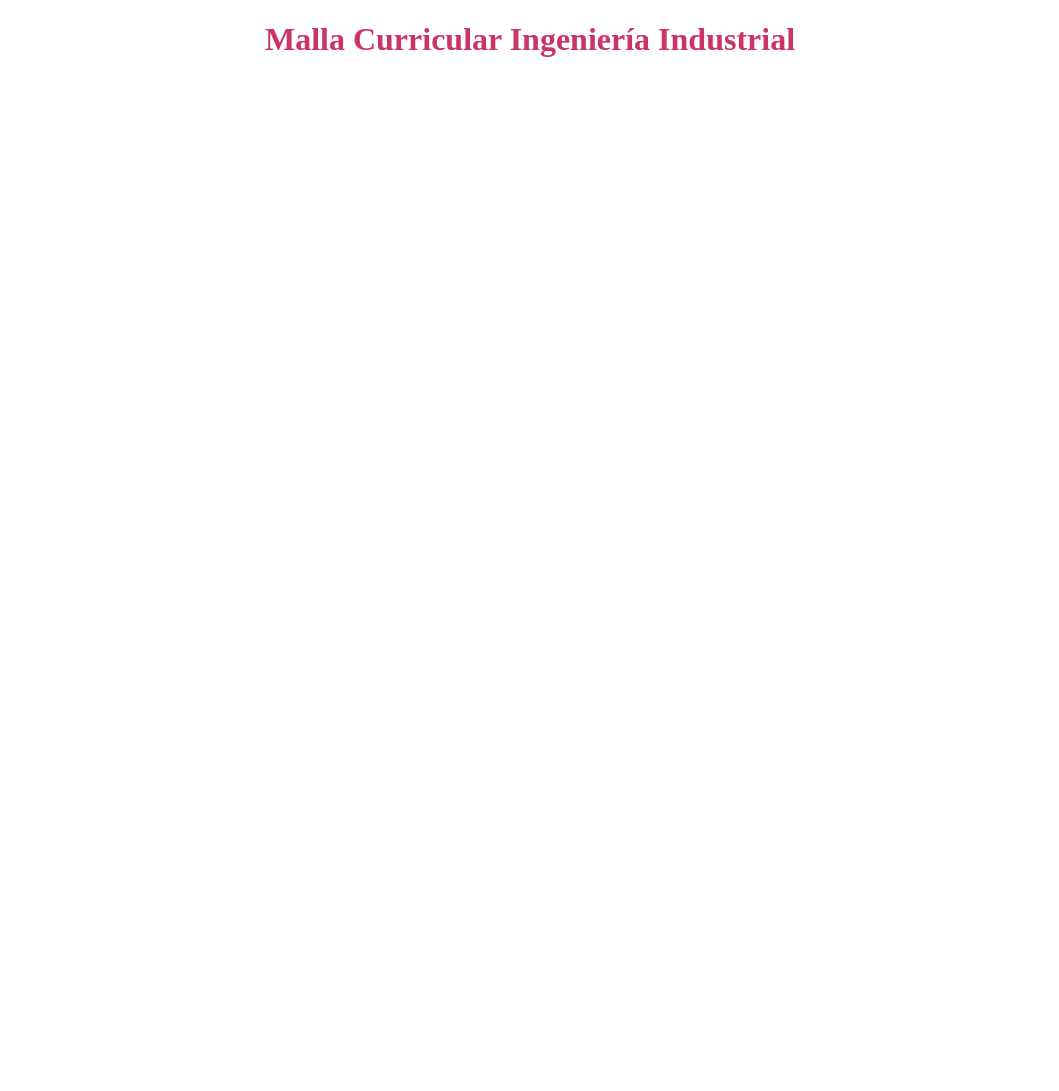
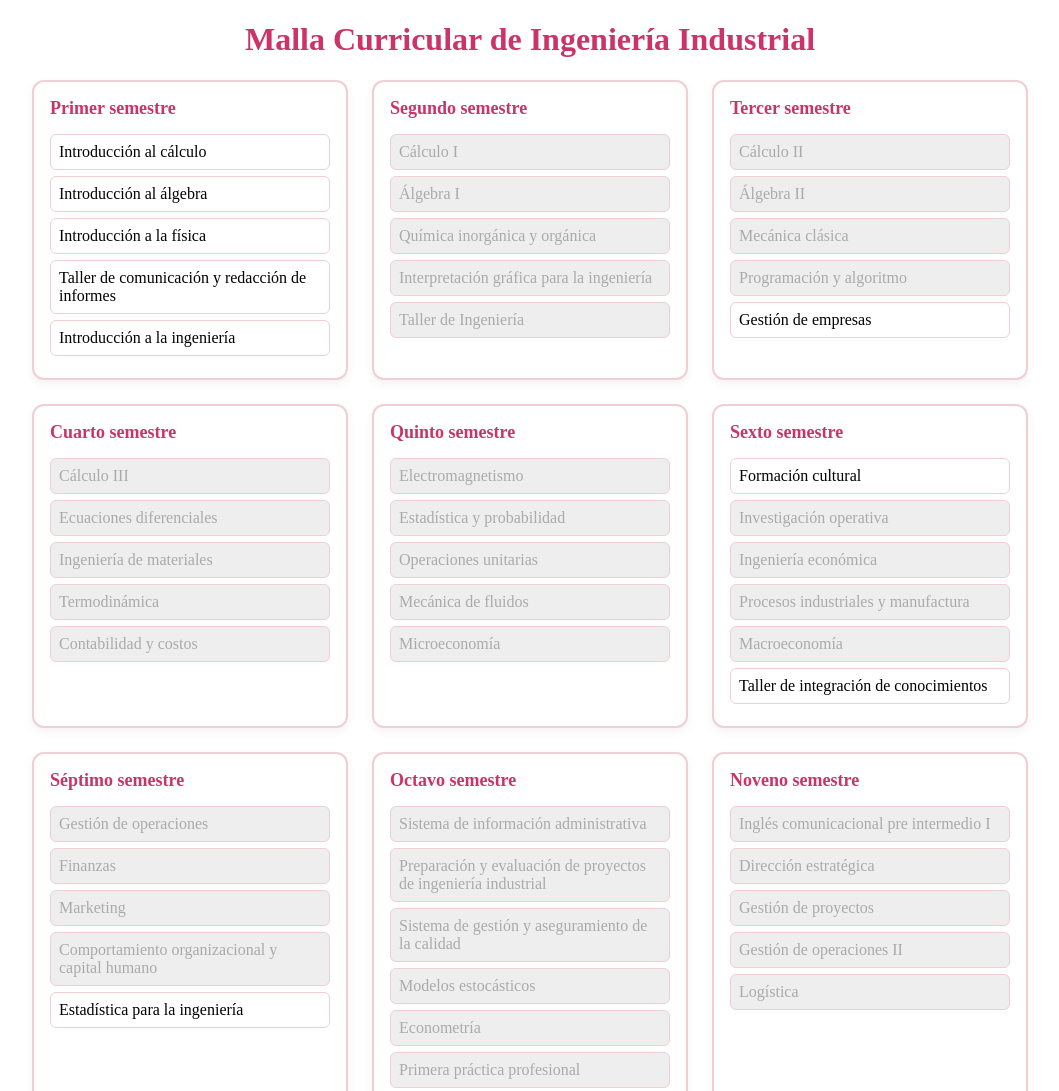
Before and after one commit to lxly-vm/Malla-Curricular, a plain HTML site: page index.html in a window 1280 px wide. Shown: the top 1091 px of the page, without its empty margins (110-1169 px from the left). Before the commit the page ends 800 px from the top, so only its background shows below. Drawn offline with Linux system fonts and the light colour scheme.

Commit message:
Update index.html

```diff
--- a/index.html
+++ b/index.html
@@ -2,13 +2,13 @@
 <html lang="es">
 <head>
   <meta charset="UTF-8" />
-  <meta name="viewport" content="width=device-width, initial-scale=1.0"/>
+  <meta name="viewport" content="width=device-width, initial-scale=1" />
   <title>Malla Curricular Ingeniería Industrial</title>
-  <link rel="stylesheet" href="styles.css"/>
+  <link rel="stylesheet" href="styles.css" />
 </head>
 <body>
-  <h1>Malla Curricular Ingeniería Industrial</h1>
-  <div id="grid"></div>
+  <h1>Malla Curricular de Ingeniería Industrial</h1>
+  <div id="malla-container"></div>
   <script src="script.js"></script>
 </body>
 </html>
```
